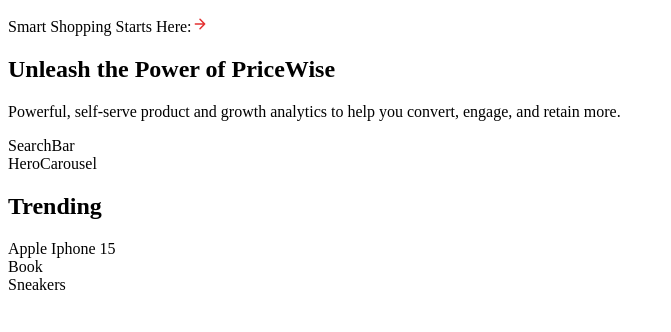
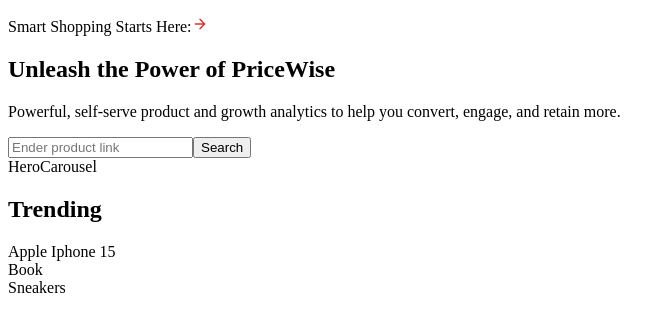
Before and after one commit to Daniel-1017/pricewise, a Next.js app: page / in a window 1280 px wide. Shown: the top 332 px of the page, without its empty margins (0-671 px from the left). Built offline with nearby package versions, Linux system fonts and the light colour scheme.

Commit message:
search bar

```diff
--- a/app/page.tsx
+++ b/app/page.tsx
@@ -1,3 +1,4 @@
+import SearchBar from "@/components/SearchBar";
 import Image from "next/image";
 
 const Home = () => {
@@ -23,7 +24,7 @@
               Powerful, self-serve product and growth analytics to help you
               convert, engage, and retain more.
             </p>
-            SearchBar
+            <SearchBar />
           </div>
           HeroCarousel
         </div>
--- /dev/null
+++ b/components/SearchBar.tsx
@@ -0,0 +1,21 @@
+"use client";
+
+const SearchBar = () => {
+  const handleSubmit = () => {};
+
+  return (
+    <form className="flex flex-wrap gap-4 mt-12" onSubmit={handleSubmit}>
+      <input
+        type="text"
+        placeholder="Ender product link"
+        className="searchbar-input"
+      />
+
+      <button type="submit" className="searchbar-btn">
+        Search
+      </button>
+    </form>
+  );
+};
+
+export default SearchBar;
```
